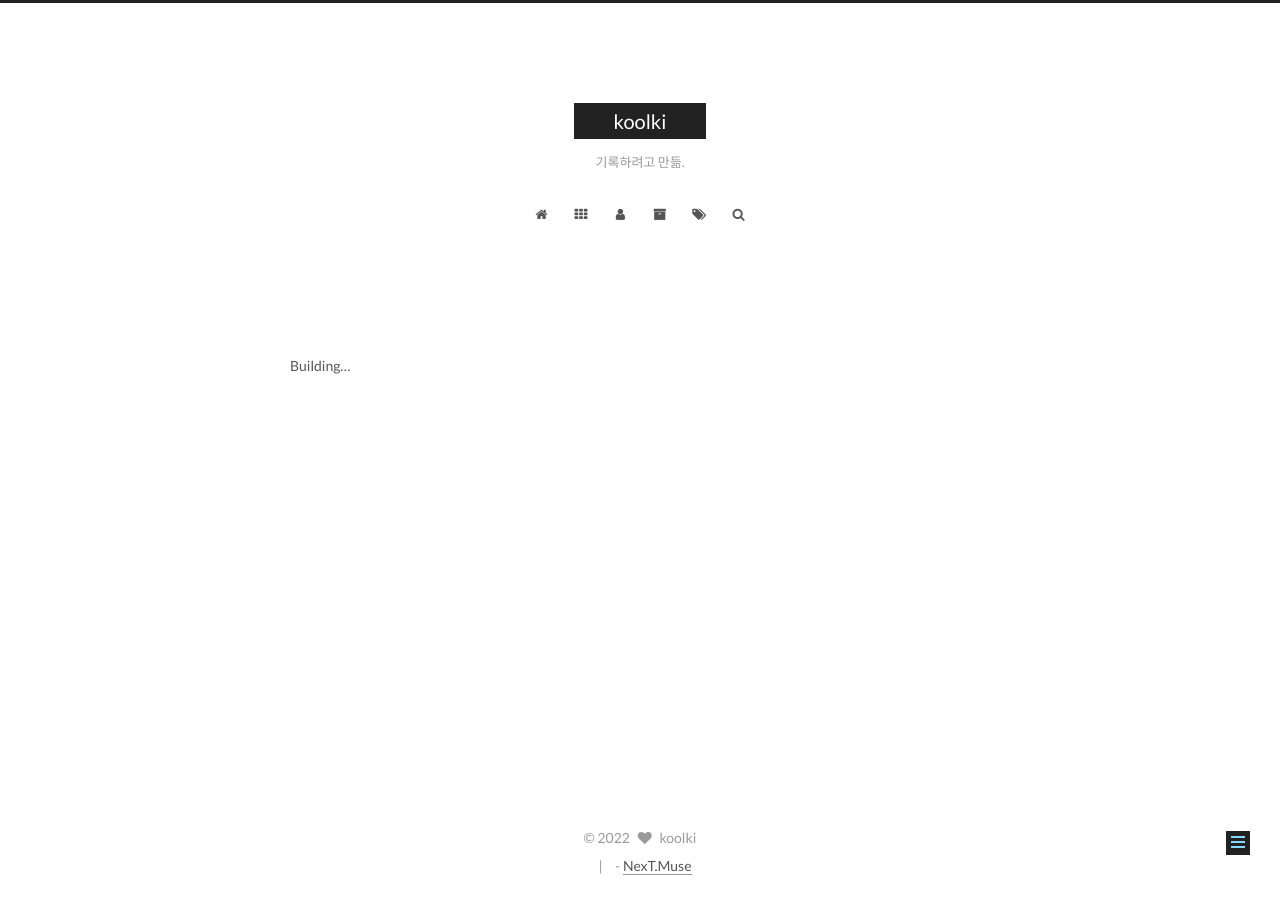
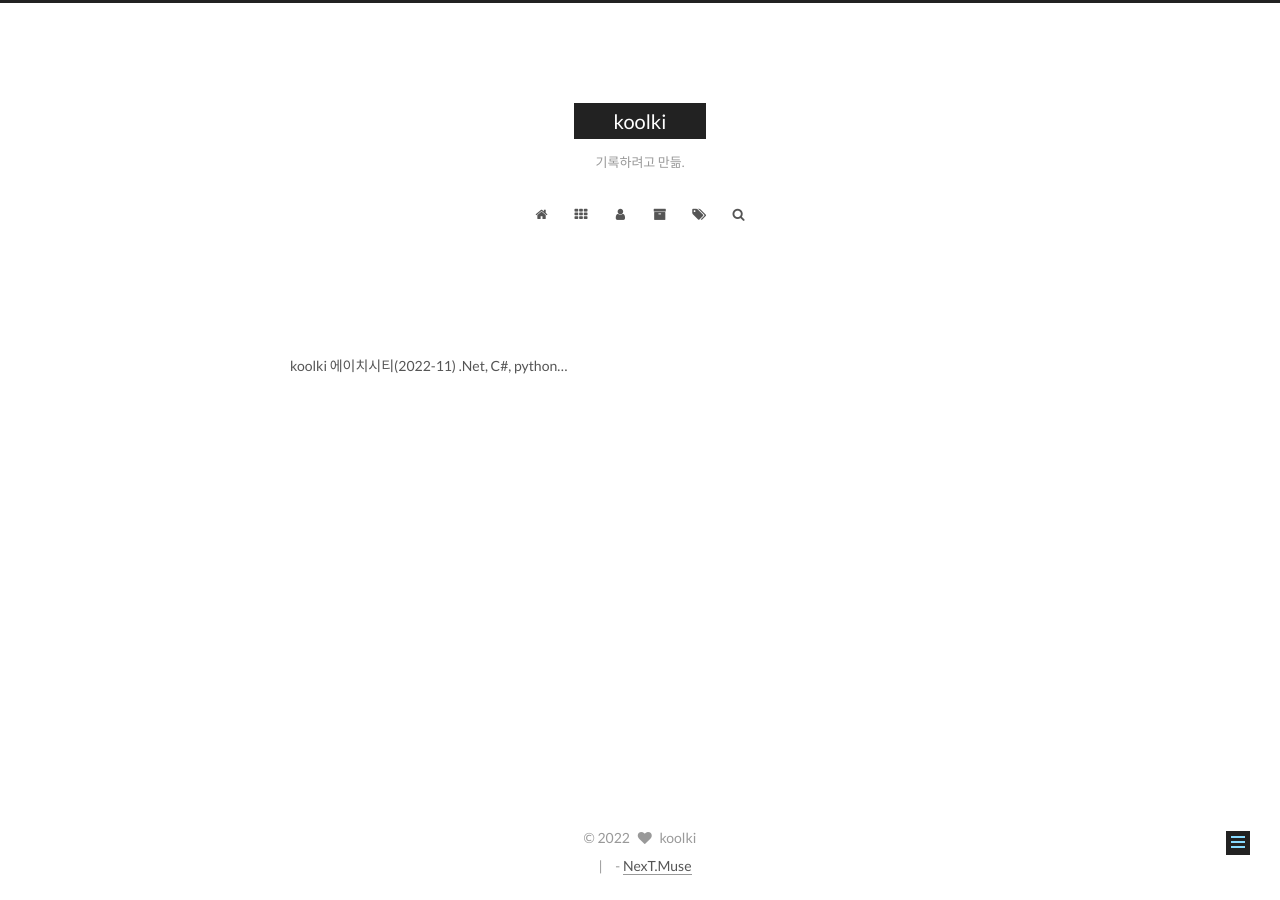
Before and after one commit to koolki/koolki.github.io, a Jekyll site: the page built from about/index.md, in a window 1280 px wide. Built offline with Jekyll 4.4.1, drawn with Linux system fonts in a browser that asks for light colours.

Commit message:
modified

```diff
--- a/about/index.md
+++ b/about/index.md
@@ -3,4 +3,6 @@ layout: page
 type: about
 ---
 
-Building...
+koolki
+에이치시티(2022-11)
+.Net, C#, python...
```
